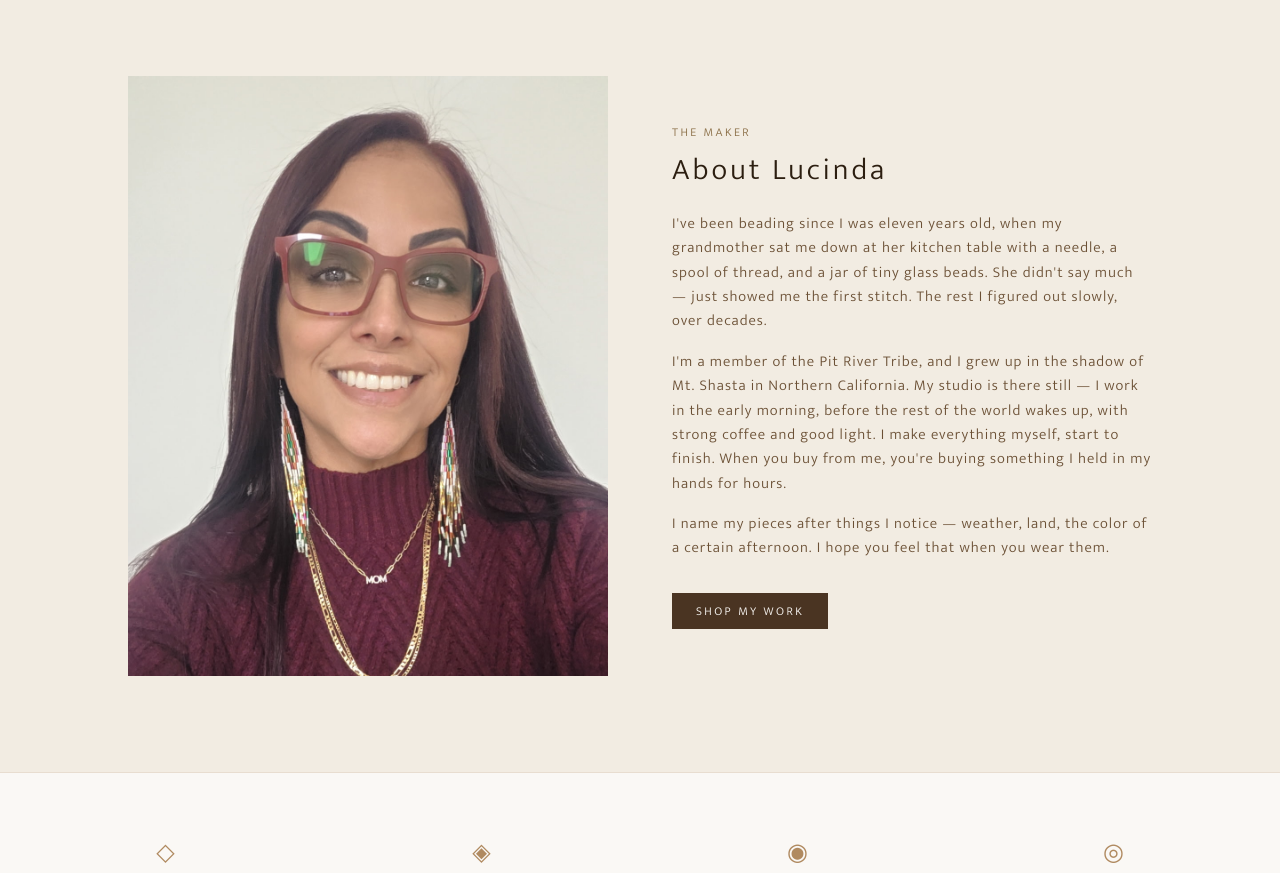
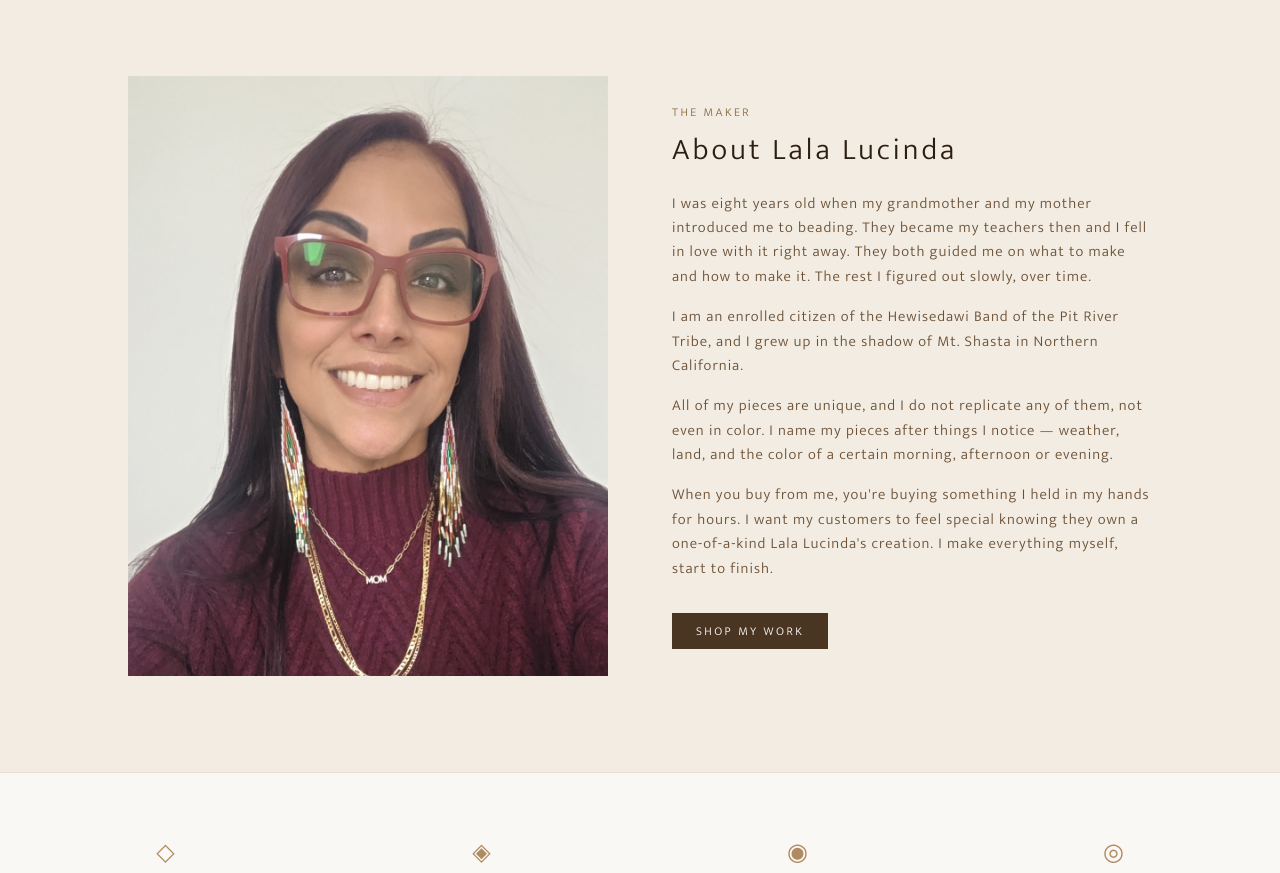
Before and after one commit to brooks-beads/lala-lucindas-beadwork, a Next.js app: page / in a window 1280 px wide. Shown: the part 3080-3953 px from the top of the page. Built offline with nearby package versions, Linux system fonts and the light colour scheme; no server answers.

Commit message:
Update About section with Lucinda's own words
Co-Authored-By: Claude Sonnet 4.6 <noreply@anthropic.com>

```diff
--- a/app/page.js
+++ b/app/page.js
@@ -150,24 +150,26 @@ export default async function HomePage() {
           </div>
           <div>
             <p className="section-label mb-3">The maker</p>
-            <h2 className="text-3xl font-light tracking-wide text-earth-900 mb-6">About Lucinda</h2>
+            <h2 className="text-3xl font-light tracking-wide text-earth-900 mb-6">About Lala Lucinda</h2>
             <div className="space-y-4 text-earth-700 text-[15px] leading-relaxed font-light">
               <p>
-                I&apos;ve been beading since I was eleven years old, when my grandmother sat me down
-                at her kitchen table with a needle, a spool of thread, and a jar of tiny glass beads.
-                She didn&apos;t say much — just showed me the first stitch. The rest I figured out slowly,
-                over decades.
+                I was eight years old when my grandmother and my mother introduced me to beading.
+                They became my teachers then and I fell in love with it right away. They both guided
+                me on what to make and how to make it. The rest I figured out slowly, over time.
               </p>
               <p>
-                I&apos;m a member of the Pit River Tribe, and I grew up in the shadow of Mt. Shasta in
-                Northern California. My studio is there still — I work in the early morning, before the
-                rest of the world wakes up, with strong coffee and good light. I make everything myself,
-                start to finish. When you buy from me, you&apos;re buying something I held in my hands
-                for hours.
+                I am an enrolled citizen of the Hewisedawi Band of the Pit River Tribe, and I grew
+                up in the shadow of Mt. Shasta in Northern California.
               </p>
               <p>
-                I name my pieces after things I notice — weather, land, the color of a certain afternoon.
-                I hope you feel that when you wear them.
+                All of my pieces are unique, and I do not replicate any of them, not even in color.
+                I name my pieces after things I notice — weather, land, and the color of a certain
+                morning, afternoon or evening.
+              </p>
+              <p>
+                When you buy from me, you&apos;re buying something I held in my hands for hours.
+                I want my customers to feel special knowing they own a one-of-a-kind Lala Lucinda&apos;s
+                creation. I make everything myself, start to finish.
               </p>
             </div>
             <div className="mt-8">
```
